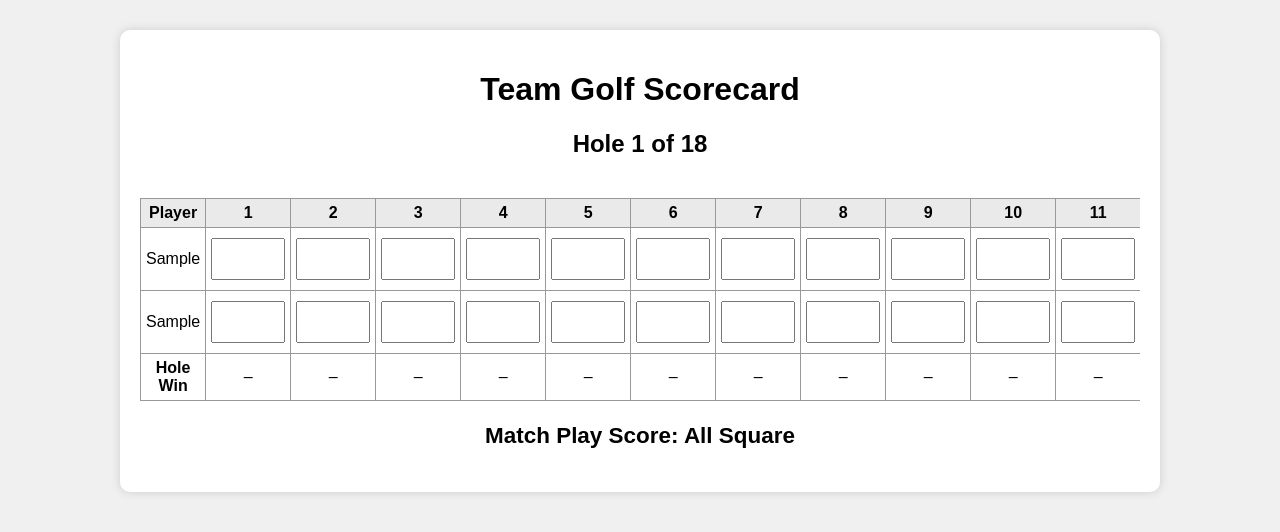
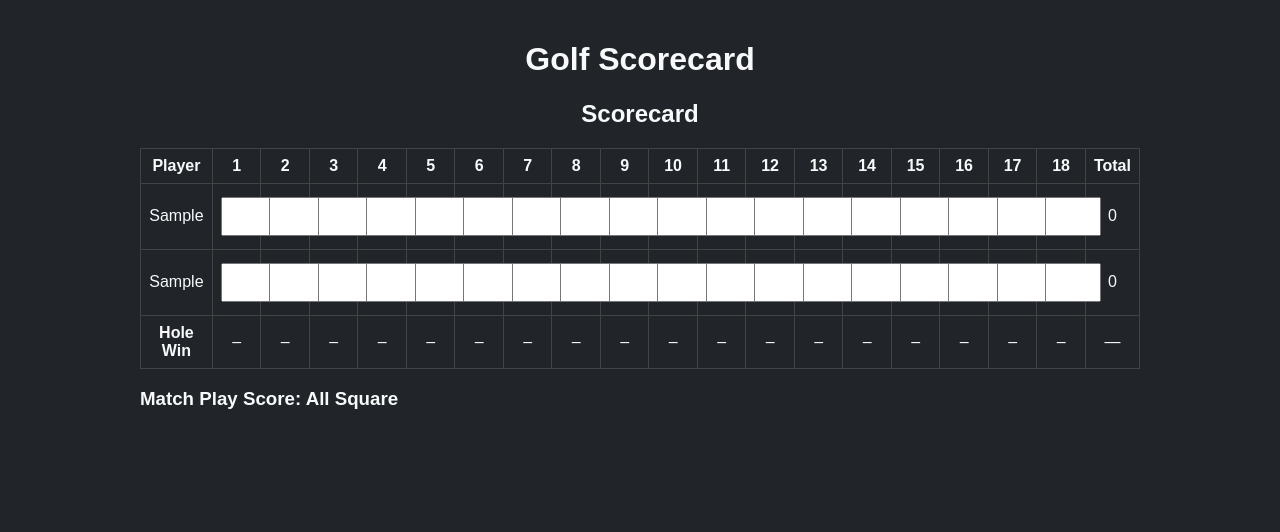
Before and after one commit to jeeves2001/virtual-golf-scoreboard, a plain HTML site: page index.html in a window 1280 px wide. Both pictures are taken after typing "Sample", "Sample", "Sample", "Sample" into the empty fields and a click on the button "Start Game". Drawn offline with Linux system fonts and the light colour scheme.

Commit message:
Add files via upload

```diff
--- a/index.html
+++ b/index.html
@@ -3,35 +3,38 @@
 <head>
   <meta charset="UTF-8" />
   <meta name="viewport" content="width=device-width, initial-scale=1.0" />
-  <title>Golf Team Scorecard</title>
-  <link href="style.css" rel="stylesheet" />
+  <title>Golf Scorecard</title>
+  <link rel="stylesheet" href="style.css" />
 </head>
 <body>
   <div class="container">
-    <h1>Team Golf Scorecard</h1>
+    <h1>Golf Scorecard</h1>
     <form id="setup-form">
       <fieldset>
-        <legend><strong>Team A Setup</strong></legend>
-        <label for="teamAName">Team A Name:</label>
+        <label>Team A Name:</label>
         <input type="text" id="teamAName" placeholder="Team A" required />
-        <label for="teamA">Team A Players (comma separated):</label>
+        <label>Team A Players (comma separated):</label>
         <input type="text" id="teamA" placeholder="Alice,Bob" required />
       </fieldset>
       <fieldset>
-        <legend><strong>Team B Setup</strong></legend>
-        <label for="teamBName">Team B Name:</label>
+        <label>Team B Name:</label>
         <input type="text" id="teamBName" placeholder="Team B" required />
-        <label for="teamB">Team B Players (comma separated):</label>
+        <label>Team B Players (comma separated):</label>
         <input type="text" id="teamB" placeholder="Charlie,Dana" required />
+      </fieldset>
+      <fieldset>
+        <label>Scoring Logic:</label>
+        <select id="scoring-mode">
+          <option value="skins">Skins (Use top 2 scores)</option>
+          <option value="lowest">Lowest Score Only</option>
+        </select>
       </fieldset>
       <button type="submit">Start Game</button>
     </form>
     <div id="score-section" style="display:none;">
-      <h2>Hole <span id="hole-number">1</span> of 18</h2>
-      <div id="scorecard-wrapper">
-        <div class="table-container">
-          <table id="scorecard" class="scorecard"></table>
-        </div>
+      <h2>Scorecard</h2>
+      <div class="table-container">
+        <table id="scorecard" class="scorecard"></table>
       </div>
       <div class="team-score">
         <h3>Match Play Score: <span id="team-score"></span></h3>
--- a/script.js
+++ b/script.js
@@ -1,23 +1,17 @@
 
-let scores = [];
-let playersA = [];
-let playersB = [];
-let teamAName = "Team A";
-let teamBName = "Team B";
+let scores = {};
+let playersA = [], playersB = [];
+let teamAName = "Team A", teamBName = "Team B";
+let scoringMode = "skins";
 
 document.getElementById("setup-form").addEventListener("submit", function (e) {
   e.preventDefault();
-  teamAName = document.getElementById("teamAName").value.trim() || "Team A";
-  teamBName = document.getElementById("teamBName").value.trim() || "Team B";
-  playersA = document.getElementById("teamA").value.split(",").map(p => p.trim()).filter(p => p);
-  playersB = document.getElementById("teamB").value.split(",").map(p => p.trim()).filter(p => p);
-  if (playersA.length === 0 || playersB.length === 0) {
-    alert("Please enter at least one player per team.");
-    return;
-  }
-  const allPlayers = [...playersA, ...playersB];
-  scores = {};
-  allPlayers.forEach(p => { scores[p] = Array(18).fill(null); });
+  teamAName = document.getElementById("teamAName").value || "Team A";
+  teamBName = document.getElementById("teamBName").value || "Team B";
+  scoringMode = document.getElementById("scoring-mode").value;
+  playersA = document.getElementById("teamA").value.split(',').map(s => s.trim());
+  playersB = document.getElementById("teamB").value.split(',').map(s => s.trim());
+  [...playersA, ...playersB].forEach(p => scores[p] = Array(18).fill(null));
   document.getElementById("setup-form").style.display = "none";
   document.getElementById("score-section").style.display = "block";
   renderScorecard();
@@ -27,45 +21,36 @@ document.getElementById("setup-form").addEventListener("submit", function (e) {
 function renderScorecard() {
   const table = document.getElementById("scorecard");
   table.innerHTML = "";
-  const headerRow = document.createElement("tr");
-  headerRow.innerHTML = "<th>Player</th>";
-  for (let i = 1; i <= 18; i++) {
-    headerRow.innerHTML += "<th>" + i + "</th>";
+  const header = "<tr><th>Player</th>" + Array.from({length: 18}, (_, i) => `<th>${i+1}</th>`).join("") + "<th>Total</th></tr>";
+  table.innerHTML += header;
+  const allPlayers = [...playersA, ...playersB];
+  allPlayers.forEach(player => {
+    let row = `<tr><td>${player}</td>`;
+    for (let i = 0; i < 18; i++) {
+      row += `<td><input type='number' data-player='${player}' data-hole='${i}' class='score-input' /></td>`;
     }
-  headerRow.innerHTML += "<th>Total</th>";
-  table.appendChild(headerRow);
-  const makePlayerRow = (player) => {
-    const row = document.createElement("tr");
-    row.innerHTML = "<td>" + player + "</td>";
-    for (let h = 0; h < 18; h++) {
-      const td = document.createElement("td");
-      const input = document.createElement("input");
-      input.type = "number";
-      input.min = 1;
-      input.className = "score-input";
-      input.value = scores[player][h] || "";
-      input.dataset.player = player;
-      input.dataset.hole = h;
+    row += `<td id="total-${player}">0</td></tr>`;
+    table.innerHTML += row;
+  });
+  let winRow = "<tr><td><strong>Hole Win</strong></td>";
+  for (let i = 0; i < 18; i++) winRow += `<td id="hole-win-${i}">–</td>`;
+  winRow += "<td>—</td></tr>";
+  table.innerHTML += winRow;
+
+  document.querySelectorAll(".score-input").forEach(input => {
     input.addEventListener("input", onScoreChange);
-      td.appendChild(input);
-      row.appendChild(td);
+    input.addEventListener("keydown", (e) => {
+      if (e.key === "Enter") {
+        e.preventDefault();
+        const p = input.dataset.player;
+        const h = parseInt(input.dataset.hole);
+        const all = [...playersA, ...playersB];
+        const nextP = all[all.indexOf(p) + 1];
+        const next = document.querySelector(`input[data-player="${nextP}"][data-hole="${h}"]`);
+        if (next) next.focus();
       }
-    const totalTd = document.createElement("td");
-    totalTd.id = "total-" + player;
-    totalTd.textContent = calculatePlayerTotal(player);
-    row.appendChild(totalTd);
-    return row;
-  };
-  playersA.forEach(p => table.appendChild(makePlayerRow(p)));
-  playersB.forEach(p => table.appendChild(makePlayerRow(p)));
-  const summaryRow = document.createElement("tr");
-  summaryRow.id = "summary-row";
-  summaryRow.innerHTML = "<td><strong>Hole Win</strong></td>";
-  for (let h = 0; h < 18; h++) {
-    summaryRow.innerHTML += "<td id='hole-win-" + h + "'>–</td>";
-  }
-  summaryRow.innerHTML += "<td>—</td>";
-  table.appendChild(summaryRow);
+    });
+  });
 }
 
 function onScoreChange(e) {
@@ -74,40 +59,32 @@ function onScoreChange(e) {
   const val = parseInt(e.target.value);
   if (!isNaN(val)) scores[player][hole] = val;
   else scores[player][hole] = null;
-  document.getElementById("total-" + player).textContent = calculatePlayerTotal(player);
+  document.getElementById("total-" + player).textContent = scores[player].reduce((s, v) => s + (v || 0), 0);
   updateMatchPlayScore();
 }
 
-function calculatePlayerTotal(player) {
-  return scores[player].reduce((sum, val) => sum + (val || 0), 0);
-}
-
 function updateMatchPlayScore() {
-  let teamAScore = 0;
-  let teamBScore = 0;
-  const teamAInitial = teamAName[0].toUpperCase();
-  const teamBInitial = teamBName[0].toUpperCase();
+  let aWins = 0, bWins = 0;
   for (let h = 0; h < 18; h++) {
-    const aStrokes = playersA.map(p => scores[p][h]).filter(v => v !== null).sort((a, b) => a - b);
-    const bStrokes = playersB.map(p => scores[p][h]).filter(v => v !== null).sort((a, b) => a - b);
-    const cell = document.getElementById("hole-win-" + h);
+    const aScores = playersA.map(p => scores[p][h]).filter(v => v !== null).sort((a,b) => a-b);
+    const bScores = playersB.map(p => scores[p][h]).filter(v => v !== null).sort((a,b) => a-b);
     let winner = "tie";
-    for (let i = 0; i < Math.min(aStrokes.length, bStrokes.length); i++) {
-      if (aStrokes[i] < bStrokes[i]) { winner = "A"; break; }
-      if (bStrokes[i] < aStrokes[i]) { winner = "B"; break; }
-    }
-    if (winner === "A") {
-      teamAScore++;
-      if (cell) cell.textContent = teamAInitial;
-    } else if (winner === "B") {
-      teamBScore++;
-      if (cell) cell.textContent = teamBInitial;
-    } else {
-      if (cell) cell.textContent = "–";
+    if (aScores.length && bScores.length) {
+      if (aScores[0] < bScores[0]) winner = "A";
+      else if (bScores[0] < aScores[0]) winner = "B";
+      else if (scoringMode === "skins") {
+        for (let i = 1; i < Math.min(aScores.length, bScores.length); i++) {
+          if (aScores[i] < bScores[i]) { winner = "A"; break; }
+          if (bScores[i] < aScores[i]) { winner = "B"; break; }
         }
       }
-  let result = "All Square";
-  if (teamAScore > teamBScore) result = teamAName + " +" + (teamAScore - teamBScore);
-  else if (teamBScore > teamAScore) result = teamBName + " +" + (teamBScore - teamAScore);
-  document.getElementById("team-score").textContent = result;
     }
+    if (winner === "A") aWins++;
+    else if (winner === "B") bWins++;
+    document.getElementById("hole-win-" + h).textContent = winner === "tie" ? "–" : (winner === "A" ? teamAName[0] : teamBName[0]);
+  }
+  document.getElementById("team-score").textContent =
+    aWins === bWins ? "All Square" :
+    aWins > bWins ? `${teamAName} +${aWins - bWins}` :
+    `${teamBName} +${bWins - aWins}`;
+}
--- a/style.css
+++ b/style.css
@@ -1,60 +1,44 @@
 
 body {
-  font-family: Arial, sans-serif;
-  background: #f0f0f0;
+  font-family: 'Arial', sans-serif;
   margin: 0;
   padding: 0;
+  background: #212529;
+  color: #f8f9fa;
 }
 .container {
   max-width: 1000px;
   margin: auto;
   padding: 20px;
-  background: white;
-  margin-top: 30px;
-  border-radius: 10px;
-  box-shadow: 0 0 10px #ccc;
 }
-input, button {
+h1, h2 {
+  text-align: center;
+}
+form fieldset {
+  border: 1px solid #666;
+  padding: 15px;
+  margin: 10px 0;
+}
+input, select, button {
+  width: 100%;
   padding: 10px;
   margin: 5px 0;
-  width: 100%;
-  font-size: 16px;
 }
 button {
-  background: #007b5f;
+  background: #28a745;
   color: white;
+  font-weight: bold;
   border: none;
-  cursor: pointer;
-}
-button:hover {
-  background: #005e48;
-}
-h1, h2, h3 {
-  text-align: center;
 }
 .table-container {
   overflow-x: auto;
 }
 table.scorecard {
-  min-width: 960px;
+  width: 100%;
   border-collapse: collapse;
-  margin-top: 20px;
 }
-table.scorecard th,
-table.scorecard td {
-  border: 1px solid #999;
-  padding: 5px;
+table.scorecard th, table.scorecard td {
+  border: 1px solid #444;
+  padding: 8px;
   text-align: center;
 }
-table.scorecard th {
-  background-color: #eaeaea;
-}
-input.score-input {
-  width: 50px;
-  text-align: center;
-}
-.team-score {
-  margin-top: 20px;
-  text-align: center;
-  font-size: 1.2em;
-}
```
Lines whose indentation alone changed are shown as unchanged.
